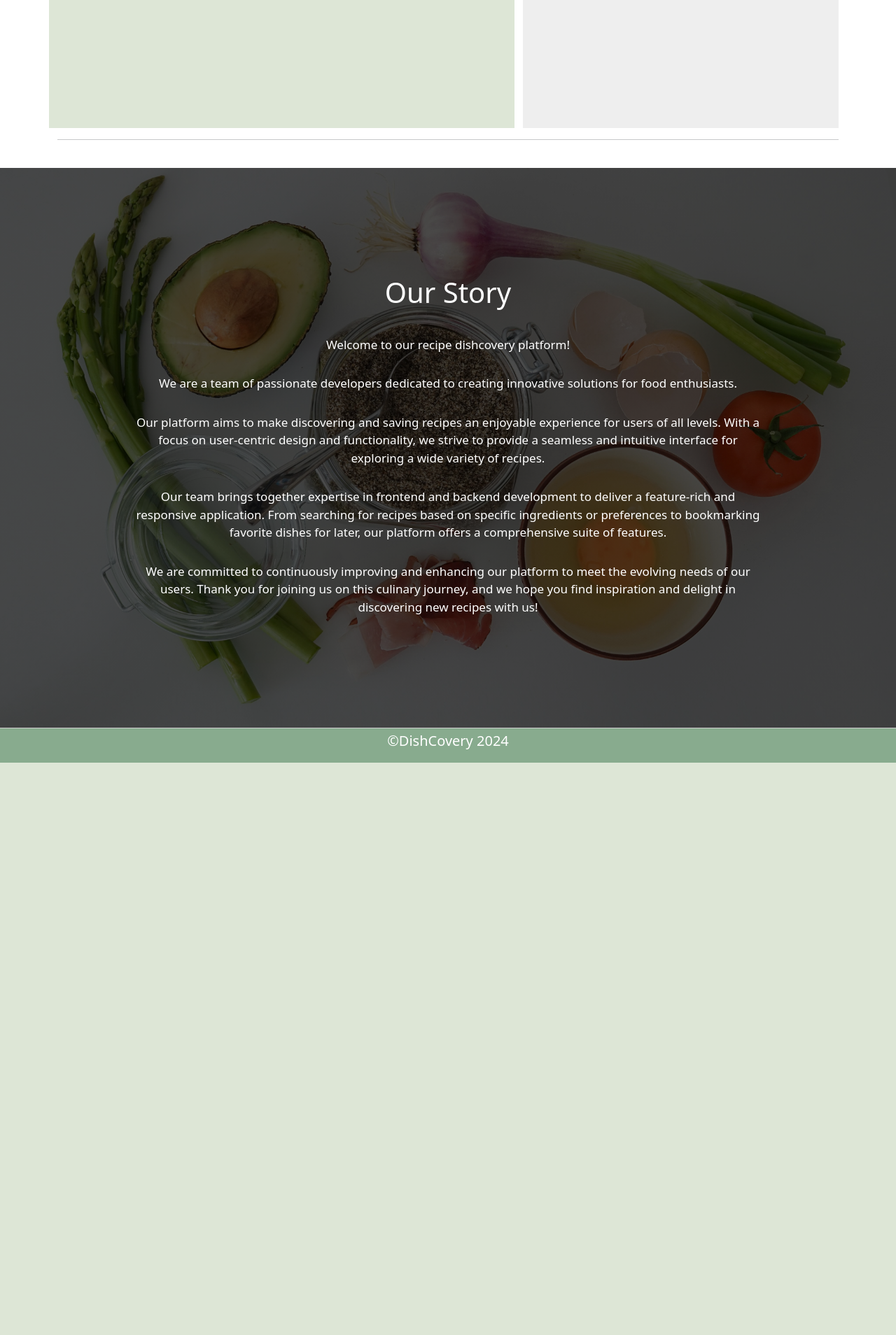
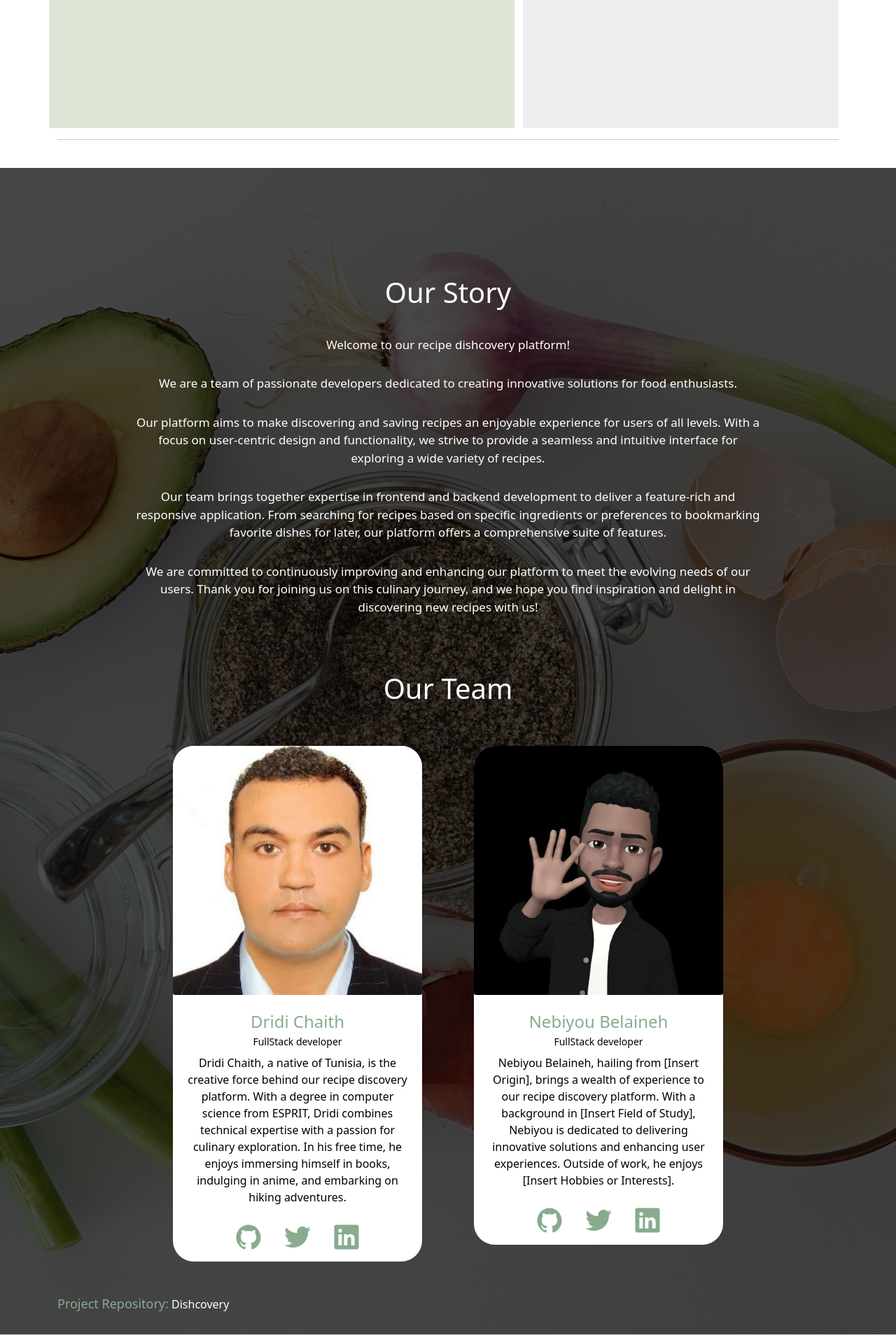
Before and after one commit to NebiyouBelaineh/Dishcovery, a Flask app: page / in a window 1280 px wide. Shown: the part 1857-3765 px from the top of the page at 70% size. Before the commit the page ends 2947 px from the top, so only its background shows below. Run offline with Flask 3, Linux system fonts and the light colour scheme; some libraries are stand-ins or nearby versions.

Commit message:
team and project section

```diff
--- a/dishcovery/static/styles/about.css
+++ b/dishcovery/static/styles/about.css
@@ -23,3 +23,85 @@
 	text-align: center;
 	font-size:17px;
 }
+
+.card-team{
+	/* border: 1px solid rgba(255, 255, 255, .5);
+	box-shadow: 2px 4px 10px rgba(255, 255, 255, .4); */
+	min-height:700px;
+	border-radius: 30px;
+	overflow: hidden;
+	color:#000;
+	background-color: #fff;
+}
+
+.card-img{
+	margin-bottom:20px;
+}
+.card-name,
+.card-title,
+.card-description{
+	text-align: center;
+	padding-inline: 20px;
+}
+
+.card-title{
+	font-weight: 500;
+}
+.card-socials{
+	display: flex;
+	justify-content: center;
+	align-items: center;
+	margin-top:20px;
+
+}
+.socials {
+    display: flex;
+    justify-content: space-between;
+    align-items: center;
+    gap: 30px;
+    padding: 0;
+    margin: 0;
+    list-style: none;
+}
+.socials li{
+	text-decoration: none;
+	color:#fff;
+	font-size:40px;
+}
+.socials ion-icon{
+	color:#88ab8e;
+}
+.socials ion-icon{
+	color:#88ab8e;
+	transition: color .2s ease;
+}
+.socials ion-icon:hover{
+	color:#839a86;
+}
+
+.card-name{
+	color:#88ab8e;
+	font-size:24px;
+	font-weight: 500;
+}
+
+.card-title{
+	font-size:14px;
+}
+
+.project-title{
+	color:#88ab8e;
+	font-size:18px;
+	margin-top:50px;
+	position:relative;
+	display:inline-block;
+}
+.project-link{
+	text-decoration: none;
+	color:#fff;
+	transition: color .2s ease;
+}
+
+.project-link:hover{
+	color:#88ab8e;
+}
--- a/dishcovery/templates/homepage.html
+++ b/dishcovery/templates/homepage.html
@@ -206,9 +206,6 @@
 				<div class="row">
 					<div class="col-md-12" >
 						<h1 class="heading-about">Our Story</h1>
-
-
-
 					</div>
 					<div class="col-md-12 about-article">
 						<p>Welcome to our recipe dishcovery platform!</p>
@@ -226,6 +223,51 @@
 						</p>
 					</div>
 				</div>
+				<div class="row justify-content-center" style="gap:50px">
+					<div class="col-md-12" >
+						<h1 class="heading-about">Our Team</h1>
+					</div>
+					<div class="col-12 col-md-6 col-lg-4">
+						<div class="card-team">
+							<img src="../static/images/16514176.jpg" alt="" class="card-img">
+							<div class="card-name">Dridi Chaith</div>
+							<div class="card-title">FullStack developer</div>
+							<div class="card-description">
+								Dridi Chaith, a native of Tunisia, is the creative force behind our recipe discovery platform. With a degree in computer science from ESPRIT, Dridi combines technical expertise with a passion for culinary exploration. In his free time, he enjoys immersing himself in books, indulging in anime, and embarking on hiking adventures.
+							</div>
+							<div class="card-socials">
+								<ul class="socials">
+									<li><a href="https://github.com/sethgreen23" target="_blank"><ion-icon name="logo-github"></ion-icon></a></li>
+									<li><a href="https://twitter.com/dridi_chaith" target="_blank"><ion-icon name="logo-twitter"></ion-icon></a></li>
+									<li><a href="https://www.linkedin.com/in/chaith-dridi/" target="_blank"><ion-icon name="logo-linkedin"></ion-icon></a></li>
+								</ul>
+							</div>
+						</div>
+					</div>
+					<div class="col-12 col-md-6 col-lg-4">
+						<div class="card-team">
+							<img src="../static/images/66259527.jpg" alt="" class="card-img">
+							<div class="card-name">Nebiyou Belaineh</div>
+							<div class="card-title">FullStack developer</div>
+							<div class="card-description">
+								Nebiyou Belaineh, hailing from [Insert Origin], brings a wealth of experience to our recipe discovery platform. With a background in [Insert Field of Study], Nebiyou is dedicated to delivering innovative solutions and enhancing user experiences. Outside of work, he enjoys [Insert Hobbies or Interests].
+							</div>
+							<div class="card-socials">
+								<ul class="socials">
+									<li><a href="https://github.com/NebiyouBelaineh" target="_blank"><ion-icon name="logo-github"></ion-icon></a></li>
+									<li><a href="https://twitter.com/SeifuNebiyou" target="_blank"><ion-icon name="logo-twitter"></ion-icon></a></li>
+									<li><a href="https://www.linkedin.com/in/nebiyou-belaineh-2a683415b/" target="_blank"><ion-icon name="logo-linkedin"></ion-icon></a></li>
+								</ul>
+							</div>
+						</div>
+					</div>
+				</div>
+				<div class="row">
+					<div class="col-md-12">
+						<h3 class="project-title">Project Repository:</h3>
+						<a href="https://github.com/NebiyouBelaineh/Dishcovery" target="_blank" class="project-link">Dishcovery</a>
+					</div>
+				</div>
 			</div>
 		</section>
 	</main>
@@ -237,6 +279,8 @@
 	<script src="https://cdn.jsdelivr.net/npm/bootstrap@5.0.2/dist/js/bootstrap.bundle.min.js"
 		integrity="sha384-MrcW6ZMFYlzcLA8Nl+NtUVF0sA7MsXsP1UyJoMp4YLEuNSfAP+JcXn/tWtIaxVXM"
 		crossorigin="anonymous"></script>
+		<script type="module" src="https://unpkg.com/ionicons@7.1.0/dist/ionicons/ionicons.esm.js"></script>
+<script nomodule src="https://unpkg.com/ionicons@7.1.0/dist/ionicons/ionicons.js"></script>
 </body>
 
 </html>
```
Also changed, not shown: dishcovery/static/images/16514176.jpg (added), dishcovery/static/images/66259527.jpg (added), 2 other files.
